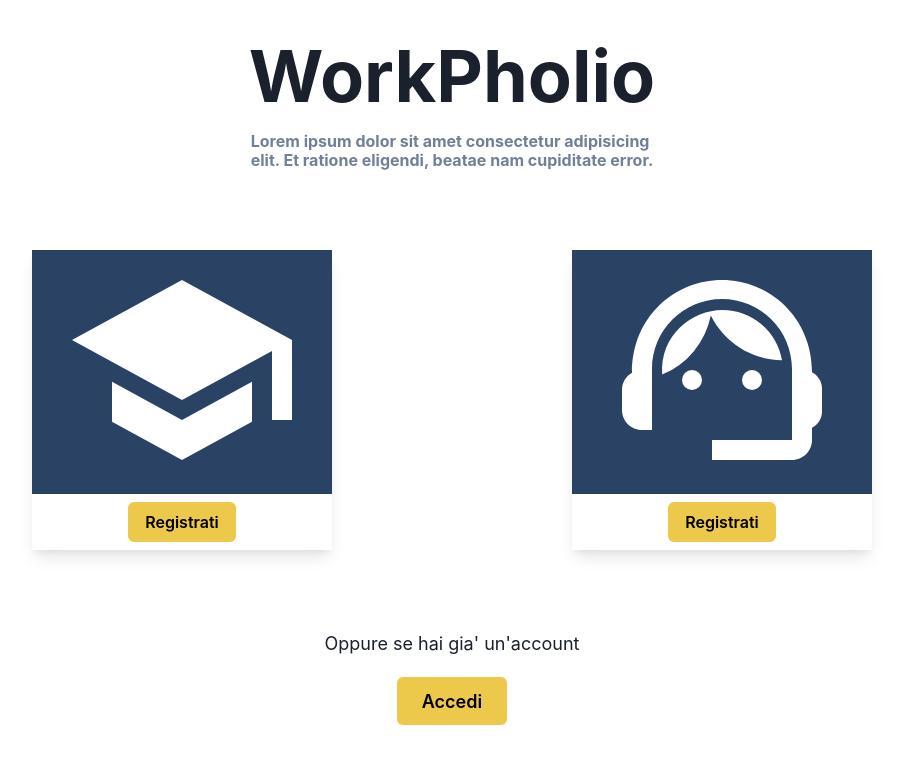
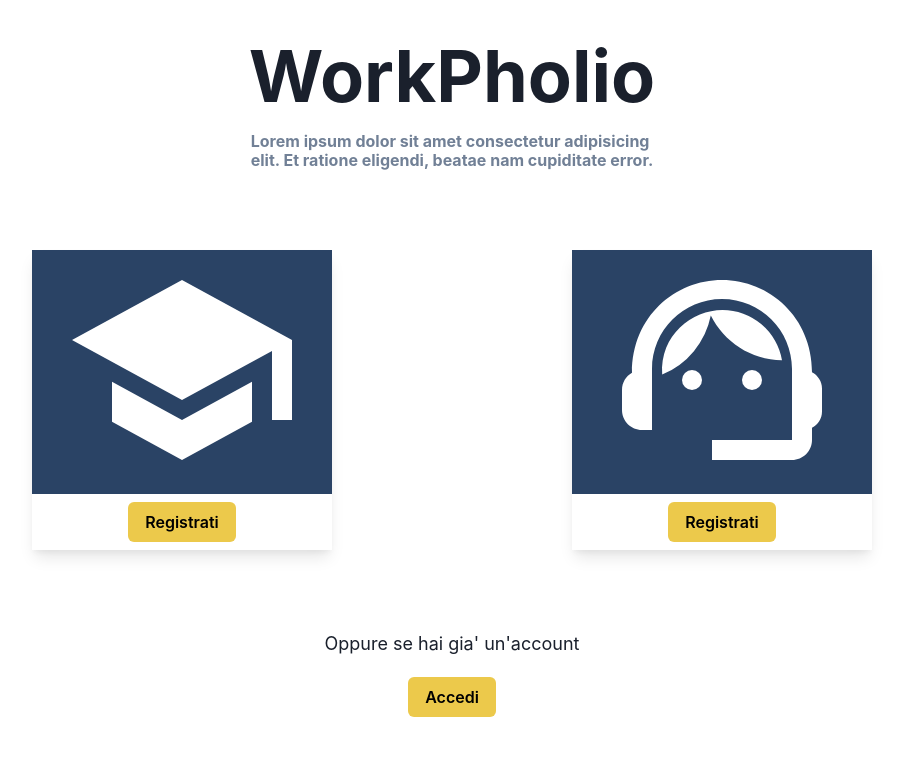
Before and after one commit to ChristianParodi/progetto-WD, a React (Vite) app: page / in a window 1280 px wide. Shown: the top 764 px of the page, without its empty margins (188-1091 px from the left). Built offline with nearby package versions, Linux system fonts and the light colour scheme.

Commit message:
Raffinati i bottoni

```diff
--- a/src/App.jsx
+++ b/src/App.jsx
@@ -47,7 +47,7 @@ function App() {
             w={"100%"}
             h={"3.5em"}
           >
-            <Button colorScheme="yellow">Registrati</Button>
+            <CustomButton colorScheme="yellow">Registrati</CustomButton>
           </Flex>
         </Box>
         {/* Recruiter */}
@@ -76,9 +76,9 @@ function App() {
       <Text mt={20} fontSize={"lg"}>
         Oppure se hai gia' un'account
       </Text>
-      <Button colorScheme="yellow" mt={5} size={"lg"}>
+      <CustomButton mt={5} colorScheme="yellow">
         Accedi
-      </Button>
+      </CustomButton>
     </Flex>
   );
 }
--- a/src/components/CustomButton.jsx
+++ b/src/components/CustomButton.jsx
@@ -24,7 +24,6 @@ function CustomButton(props) {
         transform: scale(1);
       }
     }
-
     animation: ${isClicked ? "shrink 0.2s" : "none"};
   `;
 
```
